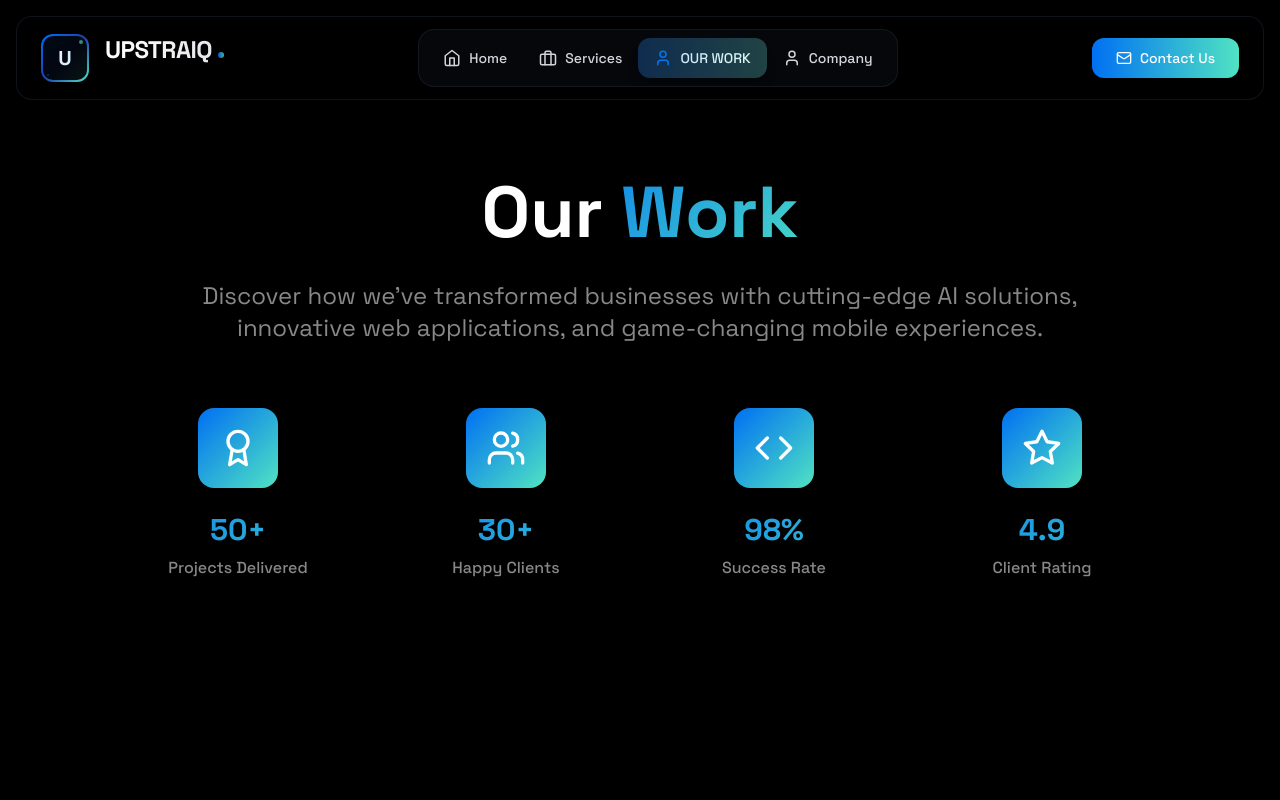
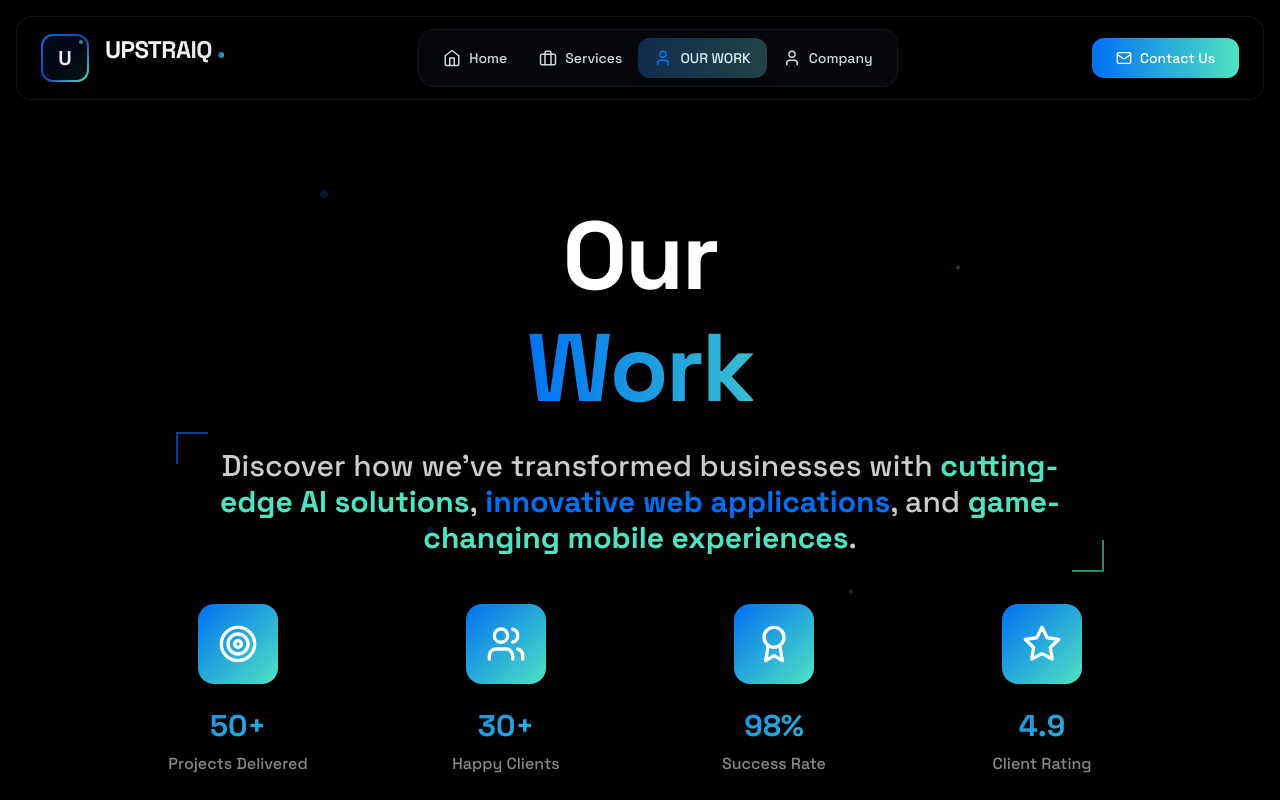
Before and after one commit to ASHUTOSH2224/Company_Website, a React (Vite) app: page / in a window 1280 px wide. Both pictures are taken after a click on the button "OUR WORK". Shown: the top 800 px of the page. Built offline with nearby package versions, Linux system fonts and the light colour scheme.

Commit message:
Our work

```diff
--- a/src/pages/OurWork.tsx
+++ b/src/pages/OurWork.tsx
@@ -18,7 +18,10 @@ import {
   Shield,
   Bot,
   Database,
-  MessageCircle
+  MessageCircle,
+  Sparkles,
+  Target,
+  TrendingUp
 } from 'lucide-react';
 
 interface OurWorkProps {
@@ -28,20 +31,15 @@ interface OurWorkProps {
 
 const OurWork: React.FC<OurWorkProps> = ({ currentPage, onContactClick }) => {
   const [isVisible, setIsVisible] = useState(false);
-  const [selectedCategory, setSelectedCategory] = useState('all');
+
   const [hoveredProject, setHoveredProject] = useState<number | null>(null);
-  const [selectedVideo, setSelectedVideo] = useState<string | null>(null);
+  const [playingVideo, setPlayingVideo] = useState<number | null>(null);
+  const [textComplete, setTextComplete] = useState(false);
 
   useEffect(() => {
     setIsVisible(true);
+    setTimeout(() => setTextComplete(true), 1500);
   }, []);
-
-  const categories = [
-    { id: 'all', label: 'All Projects', count: 12 },
-    { id: 'ai', label: 'AI Solutions', count: 5 },
-    { id: 'web', label: 'Web Apps', count: 4 },
-    { id: 'mobile', label: 'Mobile Apps', count: 3 }
-  ];
 
   const projects = [
     {
@@ -181,66 +179,76 @@ const OurWork: React.FC<OurWorkProps> = ({ currentPage, onContactClick }) => {
     }
   ];
 
-  const filteredProjects = selectedCategory === 'all'
-    ? projects
-    : projects.filter(project => project.category === selectedCategory);
 
-  const VideoModal = () => {
-    if (!selectedVideo) return null;
+
+
 
   return (
-      <div className="fixed inset-0 bg-black/80 backdrop-blur-sm z-50 flex items-center justify-center p-4">
-        <div className="relative w-full max-w-4xl aspect-video bg-black rounded-xl overflow-hidden">
-          <button
-            onClick={() => setSelectedVideo(null)}
-            className="absolute top-4 right-4 z-10 w-10 h-10 bg-black/50 hover:bg-black/70 rounded-full flex items-center justify-center transition-colors"
-          >
-            <span className="text-white text-xl">×</span>
-          </button>
-          <iframe
-            width="100%"
-            height="100%"
-            src={`https://www.youtube.com/embed/${selectedVideo}?autoplay=1`}
-            title="Project Video"
-            frameBorder="0"
-            allow="accelerometer; autoplay; clipboard-write; encrypted-media; gyroscope; picture-in-picture"
-            allowFullScreen
-            className="w-full h-full"
-          ></iframe>
+    <div className="min-h-screen bg-black overflow-hidden">
+
+      {/* Subtle animated background elements matching Hero */}
+      <div className="absolute inset-0">
+        <div className="absolute top-1/4 left-1/4 w-2 h-2 bg-[#0070f3] rounded-full opacity-20 animate-float" style={{ animationDelay: '0s' }}></div>
+        <div className="absolute top-1/3 right-1/4 w-1 h-1 bg-[#50e3c2] rounded-full opacity-30 animate-float" style={{ animationDelay: '2s' }}></div>
+        <div className="absolute bottom-1/3 left-1/3 w-1.5 h-1.5 bg-[#0070f3] rounded-full opacity-25 animate-float" style={{ animationDelay: '4s' }}></div>
+        <div className="absolute bottom-1/4 right-1/3 w-1 h-1 bg-[#50e3c2] rounded-full opacity-20 animate-float" style={{ animationDelay: '1s' }}></div>
+
+        <div className="absolute top-1/4 left-1/4 w-96 h-96 bg-[#0070f3] rounded-full mix-blend-multiply filter blur-3xl opacity-5 animate-pulse" style={{ animationDuration: '4s' }}></div>
+        <div className="absolute bottom-1/4 right-1/4 w-80 h-80 bg-[#50e3c2] rounded-full mix-blend-multiply filter blur-3xl opacity-5 animate-pulse" style={{ animationDelay: '2s', animationDuration: '4s' }}></div>
+      </div>
+
+      {/* Hero Section */}
+      <section className="relative py-20 lg:py-32">
+        <div className="container-custom relative z-10">
+          <div className={`text-center mb-16 lg:mb-24 transition-all duration-1000 ${
+            isVisible ? 'opacity-100 translate-y-0' : 'opacity-0 translate-y-8'
+          }`}>
+            {/* Main heading with elegant text reveal animation matching Hero */}
+            <div className="space-y-6 lg:space-y-8 mb-12">
+              <h1 className="text-5xl sm:text-6xl lg:text-7xl xl:text-8xl font-black leading-[0.9] tracking-tight font-space">
+                <div className="flex flex-col items-center gap-2 lg:gap-4">
+                  <div className="overflow-hidden">
+                    <span className={`block text-white drop-shadow-2xl transition-all duration-1000 ease-out ${isVisible ? 'translate-y-0 opacity-100' : 'translate-y-full opacity-0'}`}>
+                      Our
+                    </span>
+                  </div>
+                  <div className="overflow-hidden">
+                    <span className={`block bg-gradient-to-r from-[#0070f3] via-[#50e3c2] to-[#0070f3] bg-clip-text text-transparent font-black drop-shadow-xl animate-gradient bg-size-300 transition-all duration-1000 ease-out delay-300 ${isVisible ? 'translate-y-0 opacity-100 scale-100' : 'translate-y-full opacity-0 scale-95'}`}>
+                      Work
+                    </span>
                   </div>
                 </div>
-    );
-  };
+              </h1>
 
-  return (
-    <div className="min-h-screen bg-black">
-      <VideoModal />
+              <div className="relative max-w-4xl mx-auto">
+                <div className="overflow-hidden">
+                  <p className={`text-xl lg:text-2xl xl:text-3xl text-[#ccc] leading-relaxed font-medium drop-shadow-lg transition-all duration-1000 ease-out delay-600 ${isVisible ? 'translate-y-0 opacity-100' : 'translate-y-8 opacity-0'}`}>
+                    Discover how we've transformed businesses with <span className="text-[#50e3c2] font-bold">cutting-edge AI solutions</span>,
+                    <span className="text-[#0070f3] font-bold"> innovative web applications</span>, and
+                    <span className="text-[#50e3c2] font-bold"> game-changing mobile experiences</span>.
+                  </p>
+                </div>
+                {/* Decorative animated lines */}
+                <div className={`absolute -top-4 -left-4 w-8 h-8 border-l-2 border-t-2 border-[#0070f3] opacity-60 transition-all duration-1000 delay-900 ${textComplete ? 'scale-100 opacity-60' : 'scale-0 opacity-0'}`}></div>
+                <div className={`absolute -bottom-4 -right-4 w-8 h-8 border-r-2 border-b-2 border-[#50e3c2] opacity-60 transition-all duration-1000 delay-1100 ${textComplete ? 'scale-100 opacity-60' : 'scale-0 opacity-0'}`}></div>
+              </div>
+            </div>
 
-      {/* Hero Section */}
-      <section className="py-16 lg:py-24 relative">
-        <div className="container-custom">
-          <div className={`text-center mb-16 lg:mb-20 transition-all duration-1000 ${
-            isVisible ? 'opacity-100 translate-y-0' : 'opacity-0 translate-y-8'
-          }`}>
-            <h1 className="text-4xl sm:text-5xl lg:text-6xl xl:text-7xl font-bold mb-6 lg:mb-8">
-              Our <span className="gradient-text-accent">Work</span>
-            </h1>
-            <p className="text-xl lg:text-2xl text-[#888] max-w-4xl mx-auto mb-12 lg:mb-16 leading-relaxed">
-              Discover how we've transformed businesses with cutting-edge AI solutions,
-              innovative web applications, and game-changing mobile experiences.
-            </p>
-
-            {/* Stats */}
+            {/* Stats matching Hero style */}
             <div className="grid grid-cols-2 lg:grid-cols-4 gap-8 lg:gap-12 max-w-5xl mx-auto">
               {[
-                { icon: Award, value: '50+', label: 'Projects Delivered' },
-                { icon: Users, value: '30+', label: 'Happy Clients' },
-                { icon: Code, value: '98%', label: 'Success Rate' },
-                { icon: Star, value: '4.9', label: 'Client Rating' }
+                { icon: Target, value: '50+', label: 'Projects Delivered', delay: '1200ms' },
+                { icon: Users, value: '30+', label: 'Happy Clients', delay: '1300ms' },
+                { icon: Award, value: '98%', label: 'Success Rate', delay: '1400ms' },
+                { icon: Star, value: '4.9', label: 'Client Rating', delay: '1500ms' }
               ].map((stat, index) => {
                 const Icon = stat.icon;
                 return (
-                  <div key={index} className="text-center group">
+                  <div
+                    key={index}
+                    className={`text-center group transition-all duration-1000 transform ${isVisible ? 'translate-y-0 opacity-100' : 'translate-y-8 opacity-0'}`}
+                    style={{ transitionDelay: stat.delay }}
+                  >
                     <div className="w-16 h-16 lg:w-20 lg:h-20 bg-gradient-to-br from-[#0070f3] to-[#50e3c2] rounded-2xl flex items-center justify-center mx-auto mb-4 lg:mb-6 group-hover:scale-110 transition-all duration-300 shadow-lg">
                       <Icon className="w-8 h-8 lg:w-10 lg:h-10 text-white" />
                     </div>
@@ -254,28 +262,22 @@ const OurWork: React.FC<OurWorkProps> = ({ currentPage, onContactClick }) => {
         </div>
       </section>
 
-      {/* Filter Categories */}
-      <section className="py-12 lg:py-16">
+      {/* Projects Section */}
+      <section className="relative py-20 lg:py-32">
         <div className="container-custom">
-          <div className="flex flex-wrap justify-center gap-4 lg:gap-6 mb-12 lg:mb-16">
-            {categories.map((category) => (
-              <button
-                key={category.id}
-                onClick={() => setSelectedCategory(category.id)}
-                className={`px-6 lg:px-8 py-3 lg:py-4 rounded-xl border-2 transition-all duration-300 text-base lg:text-lg font-medium ${
-                  selectedCategory === category.id
-                    ? 'bg-gradient-to-r from-[#0070f3] to-[#50e3c2] text-white border-transparent shadow-lg'
-                    : 'border-[#333] bg-black text-[#888] hover:text-white hover:border-[#0070f3] hover:shadow-md'
-                }`}
-              >
-                {category.label} ({category.count})
-              </button>
-            ))}
+          {/* Projects Section Heading */}
+          <div className="text-center mb-16 lg:mb-24">
+            <h2 className="text-4xl lg:text-5xl xl:text-6xl font-bold mb-6 lg:mb-8 font-space">
+              Featured <span className="gradient-text-accent">Projects</span>
+            </h2>
+            <p className="text-xl lg:text-2xl text-[#888] max-w-4xl mx-auto leading-relaxed">
+              Explore our portfolio of innovative solutions that have transformed businesses and delivered exceptional results.
+            </p>
           </div>
 
-          {/* Projects Grid */}
-          <div className="grid grid-cols-1 lg:grid-cols-2 xl:grid-cols-3 gap-6 lg:gap-8">
-            {filteredProjects.map((project, index) => {
+          {/* Projects Grid - 1 column layout with increased width */}
+          <div className="grid grid-cols-1 gap-12 lg:gap-16 max-w-7xl mx-auto">
+            {projects.map((project, index) => {
               const Icon = project.icon;
               const isHovered = hoveredProject === index;
 
@@ -285,13 +287,36 @@ const OurWork: React.FC<OurWorkProps> = ({ currentPage, onContactClick }) => {
                   className={`group cursor-pointer transition-all duration-700 ${
                     isVisible ? 'opacity-100 translate-y-0' : 'opacity-0 translate-y-8'
                   }`}
-                  style={{ animationDelay: `${index * 100}ms` }}
+                  style={{ animationDelay: `${2000 + index * 150}ms` }}
                   onMouseEnter={() => setHoveredProject(index)}
                   onMouseLeave={() => setHoveredProject(null)}
                 >
-                  <div className="bg-black border border-[#333] rounded-2xl overflow-hidden hover:transform hover:-translate-y-2 hover:scale-105 transition-all duration-700 h-full hover:border-[#0070f3] hover:shadow-2xl hover:shadow-[#0070f3]/20">
-                    {/* Project Image with Video Overlay */}
-                    <div className="relative aspect-video overflow-hidden">
+                  <div className="bg-black/80 backdrop-blur-sm border border-[#333] rounded-2xl overflow-hidden hover:transform hover:-translate-y-3 hover:scale-[1.01] transition-all duration-700 h-full hover:border-[#0070f3] hover:shadow-2xl hover:shadow-[#0070f3]/30">
+                    <div className="grid lg:grid-cols-2 gap-0">
+                      {/* Project Image/Video */}
+                      <div className="relative aspect-[16/10] lg:aspect-[4/3] overflow-hidden">
+                        {playingVideo === project.id ? (
+                          <div className="w-full h-full relative">
+                            <iframe
+                              width="100%"
+                              height="100%"
+                              src={`https://www.youtube.com/embed/${project.videoId}?autoplay=1&rel=0`}
+                              title={`${project.title} Demo`}
+                              frameBorder="0"
+                              allow="accelerometer; autoplay; clipboard-write; encrypted-media; gyroscope; picture-in-picture"
+                              allowFullScreen
+                              className="w-full h-full"
+                            ></iframe>
+                            {/* Close Video Button */}
+                            <button
+                              onClick={() => setPlayingVideo(null)}
+                              className="absolute top-4 right-4 w-10 h-10 bg-black/80 hover:bg-black/90 rounded-full flex items-center justify-center transition-all duration-300 border border-[#333] hover:border-[#0070f3] z-10"
+                            >
+                              <span className="text-white text-lg">×</span>
+                            </button>
+                          </div>
+                        ) : (
+                          <>
                             <img
                               src={project.image}
                               alt={project.title}
@@ -301,22 +326,24 @@ const OurWork: React.FC<OurWorkProps> = ({ currentPage, onContactClick }) => {
                             {/* Video Play Button */}
                             <div className="absolute inset-0 bg-black/60 flex items-center justify-center opacity-0 group-hover:opacity-100 transition-all duration-300">
                               <button
-                          onClick={() => setSelectedVideo(project.videoId)}
-                          className="w-16 h-16 lg:w-20 lg:h-20 bg-gradient-to-r from-[#0070f3] to-[#50e3c2] rounded-full flex items-center justify-center hover:scale-110 transition-transform duration-300 shadow-xl"
+                                onClick={() => setPlayingVideo(project.id)}
+                                className="w-20 h-20 lg:w-24 lg:h-24 bg-gradient-to-r from-[#0070f3] to-[#50e3c2] rounded-full flex items-center justify-center hover:scale-110 transition-transform duration-300 shadow-xl"
                               >
-                          <Play className="w-6 h-6 lg:w-8 lg:h-8 text-white ml-1 lg:ml-1.5" />
+                                <Play className="w-8 h-8 lg:w-10 lg:h-10 text-white ml-1 lg:ml-1.5" />
                               </button>
                             </div>
+                          </>
+                        )}
 
                       {/* Project Category Badge */}
-                      <div className="absolute top-4 left-4">
-                        <div className={`w-12 h-12 bg-gradient-to-br ${project.color} rounded-xl flex items-center justify-center shadow-lg`}>
-                          <Icon className="w-6 h-6 text-white" />
+                      <div className="absolute top-6 left-6">
+                        <div className={`w-14 h-14 bg-gradient-to-br ${project.color} rounded-xl flex items-center justify-center shadow-lg`}>
+                          <Icon className="w-7 h-7 text-white" />
                         </div>
                       </div>
 
                         {/* Project Year */}
-                      <div className="absolute top-4 right-4 bg-black/80 backdrop-blur-sm px-4 py-2 rounded-lg text-sm text-white font-medium">
+                        <div className="absolute top-6 right-6 bg-black/80 backdrop-blur-sm px-4 py-2 rounded-lg text-sm text-white font-medium border border-[#333]">
                           {project.year}
                         </div>
                       </div>
@@ -324,77 +351,57 @@ const OurWork: React.FC<OurWorkProps> = ({ currentPage, onContactClick }) => {
                       {/* Project Content */}
                       <div className="p-6 lg:p-8 space-y-4 lg:space-y-6 flex-1 flex flex-col">
                       <div className="space-y-3 flex-1">
-                        <h3 className="text-xl lg:text-2xl font-semibold text-white group-hover:text-[#50e3c2] transition-colors duration-300 line-clamp-2">
+                        <h3 className="text-2xl lg:text-3xl font-bold text-white group-hover:text-[#50e3c2] transition-colors duration-300 line-clamp-2 font-space">
                           {project.title}
                         </h3>
-                        <p className="text-base lg:text-lg text-[#888] leading-relaxed line-clamp-3">
+                        <p className="text-lg lg:text-xl text-[#888] leading-relaxed line-clamp-3">
                           {project.description}
                         </p>
                       </div>
 
                       {/* Project Details */}
-                      <div className="grid grid-cols-2 gap-4 lg:gap-6 text-sm lg:text-base">
+                      <div className="grid grid-cols-2 gap-4 lg:gap-6 text-base lg:text-lg">
                         <div className="flex items-center gap-3 text-[#666]">
-                          <Calendar className="w-4 h-4 lg:w-5 lg:h-5" />
+                          <Calendar className="w-5 h-5 lg:w-6 lg:h-6" />
                           <span>{project.duration}</span>
                         </div>
                         <div className="flex items-center gap-3 text-[#666]">
-                          <Users className="w-4 h-4 lg:w-5 lg:h-5" />
+                          <Users className="w-5 h-5 lg:w-6 lg:h-6" />
                           <span>{project.team}</span>
                         </div>
                       </div>
 
-                      {/* Client & Results */}
-                      <div className="border-t border-[#333] pt-4 space-y-3">
-                        <div className="flex justify-between items-center">
-                          <span className="text-sm lg:text-base text-[#666]">Client:</span>
-                          <span className="text-sm lg:text-base text-white font-medium truncate ml-4">{project.client}</span>
-                        </div>
-                        <div className="flex justify-between items-center">
-                          <span className="text-sm lg:text-base text-[#666]">Results:</span>
-                          <span className="text-sm lg:text-base gradient-text-accent font-medium truncate ml-4">{project.results}</span>
-                        </div>
-                      </div>
-
                       {/* Technology Tags */}
-                      <div className="flex flex-wrap gap-2 lg:gap-3">
+                      <div className="flex flex-wrap gap-3 lg:gap-4">
                         {project.tags.slice(0, 4).map((tag, tagIndex) => (
                           <span
                             key={tagIndex}
-                            className="px-3 py-1.5 bg-[#333] text-sm text-[#888] rounded-lg hover:bg-[#0070f3] hover:text-white transition-colors duration-300 font-medium"
+                            className="px-4 py-2 bg-[#333] text-sm text-[#888] rounded-xl hover:bg-[#0070f3] hover:text-white transition-colors duration-300 font-medium"
                           >
                             {tag}
                           </span>
                         ))}
                         {project.tags.length > 4 && (
-                          <span className="px-3 py-1.5 bg-[#333] text-sm text-[#666] rounded-lg font-medium">
+                          <span className="px-4 py-2 bg-[#333] text-sm text-[#666] rounded-xl font-medium">
                             +{project.tags.length - 4}
                           </span>
                         )}
                       </div>
 
-                      {/* Action Buttons */}
-                      <div className={`flex gap-3 lg:gap-4 pt-4 transition-all duration-500 mt-auto ${
-                        isHovered ? 'opacity-100 translate-y-0' : 'opacity-70 translate-y-2'
+                      {/* Action Button */}
+                      <div className={`flex justify-start pt-4 transition-all duration-500 ${
+                        isHovered ? 'opacity-100 translate-y-0' : 'opacity-80 translate-y-2'
                       }`}>
                         <a
                           href={project.liveUrl}
                           target="_blank"
                           rel="noopener noreferrer"
-                          className="flex-1 flex items-center justify-center gap-2 py-3 lg:py-4 px-4 lg:px-6 bg-gradient-to-r from-[#0070f3] to-[#50e3c2] rounded-xl text-white text-sm lg:text-base font-medium hover:scale-105 transition-transform duration-300 shadow-lg"
+                          className="flex items-center justify-center gap-3 py-3 lg:py-4 px-6 lg:px-8 bg-gradient-to-r from-[#0070f3] to-[#50e3c2] rounded-xl text-white text-base lg:text-lg font-bold hover:scale-105 transition-transform duration-300 shadow-xl"
                         >
-                          <Eye className="w-4 h-4 lg:w-5 lg:h-5" />
-                          <span>Live Demo</span>
+                          <Eye className="w-5 h-5 lg:w-6 lg:h-6" />
+                          <span>View Live Demo</span>
                         </a>
-                        <a
-                          href={project.githubUrl}
-                          target="_blank"
-                          rel="noopener noreferrer"
-                          className="flex items-center justify-center gap-2 py-3 lg:py-4 px-4 lg:px-6 border-2 border-[#333] rounded-xl text-[#888] hover:text-white hover:border-[#0070f3] text-sm lg:text-base transition-all duration-300 font-medium"
-                        >
-                          <Github className="w-4 h-4 lg:w-5 lg:h-5" />
-                          <span>Code</span>
-                        </a>
+                      </div>
                       </div>
                     </div>
                   </div>
@@ -460,21 +467,42 @@ const OurWork: React.FC<OurWorkProps> = ({ currentPage, onContactClick }) => {
       </section>
 
       {/* CTA Section */}
-      <section className="py-16 lg:py-24">
+      <section className="relative py-20 lg:py-32">
         <div className="container-custom">
-          <div className="bg-black border border-[#333] rounded-3xl p-12 lg:p-16 text-center hover:border-[#0070f3] transition-colors duration-300">
-            <h2 className="text-4xl lg:text-5xl xl:text-6xl font-bold mb-6 lg:mb-8">
+          <div className="bg-black/80 backdrop-blur-sm border border-[#333] rounded-3xl p-12 lg:p-20 text-center hover:border-[#0070f3] transition-all duration-500 hover:shadow-2xl hover:shadow-[#0070f3]/10">
+            <h2 className="text-4xl lg:text-5xl xl:text-6xl font-bold mb-6 lg:mb-8 font-space">
               Ready to Start Your <span className="gradient-text-accent">Next Project?</span>
             </h2>
             <p className="text-xl lg:text-2xl text-[#888] mb-12 lg:mb-16 max-w-4xl mx-auto leading-relaxed">
               Let's discuss how we can bring your vision to life with cutting-edge technology and innovative solutions.
             </p>
+
+            {/* Trust indicators matching Hero style */}
+            <div className="flex flex-col sm:flex-row items-center justify-center gap-8 lg:gap-12 mb-12 lg:mb-16">
+              {[
+                { icon: Sparkles, text: '✨ Free consultation', color: 'bg-[#50e3c2]' },
+                { icon: Target, text: '🎯 Custom solutions', color: 'bg-[#0070f3]' },
+                { icon: TrendingUp, text: '📈 Proven results', color: 'bg-[#50e3c2]' }
+              ].map((item, index) => (
+                <div
+                  key={index}
+                  className="flex items-center gap-3 text-[#888] text-lg lg:text-xl transition-all duration-300"
+                >
+                  <div className={`w-3 h-3 ${item.color} rounded-full animate-pulse`} style={{ animationDelay: `${index * 0.5}s` }}></div>
+                  <span className="font-medium">{item.text}</span>
+                </div>
+              ))}
+            </div>
+
             <button
               onClick={onContactClick}
-              className="bg-gradient-to-r from-[#0070f3] to-[#50e3c2] text-white px-12 lg:px-16 py-4 lg:py-6 rounded-2xl text-lg lg:text-xl font-semibold hover:scale-105 transition-all duration-300 shadow-xl hover:shadow-2xl inline-flex items-center gap-3 group"
+              className="group relative bg-gradient-to-r from-[#0070f3] to-[#50e3c2] text-white px-12 lg:px-16 py-4 lg:py-6 rounded-2xl text-lg lg:text-xl font-bold hover:scale-105 transition-all duration-300 shadow-xl hover:shadow-2xl inline-flex items-center gap-3 overflow-hidden"
             >
+              <span className="relative z-10 flex items-center gap-3">
                 Start Your Project
-              <ArrowRight className="w-6 h-6 group-hover:translate-x-1 transition-transform" />
+                <ArrowRight className="w-6 h-6 group-hover:translate-x-1 transition-transform duration-300" />
+              </span>
+              <div className="absolute inset-0 bg-gradient-to-r from-transparent via-white/20 to-transparent transform -skew-x-12 -translate-x-full group-hover:translate-x-full transition-transform duration-700"></div>
             </button>
           </div>
         </div>
```
Lines whose indentation alone changed are shown as unchanged.
